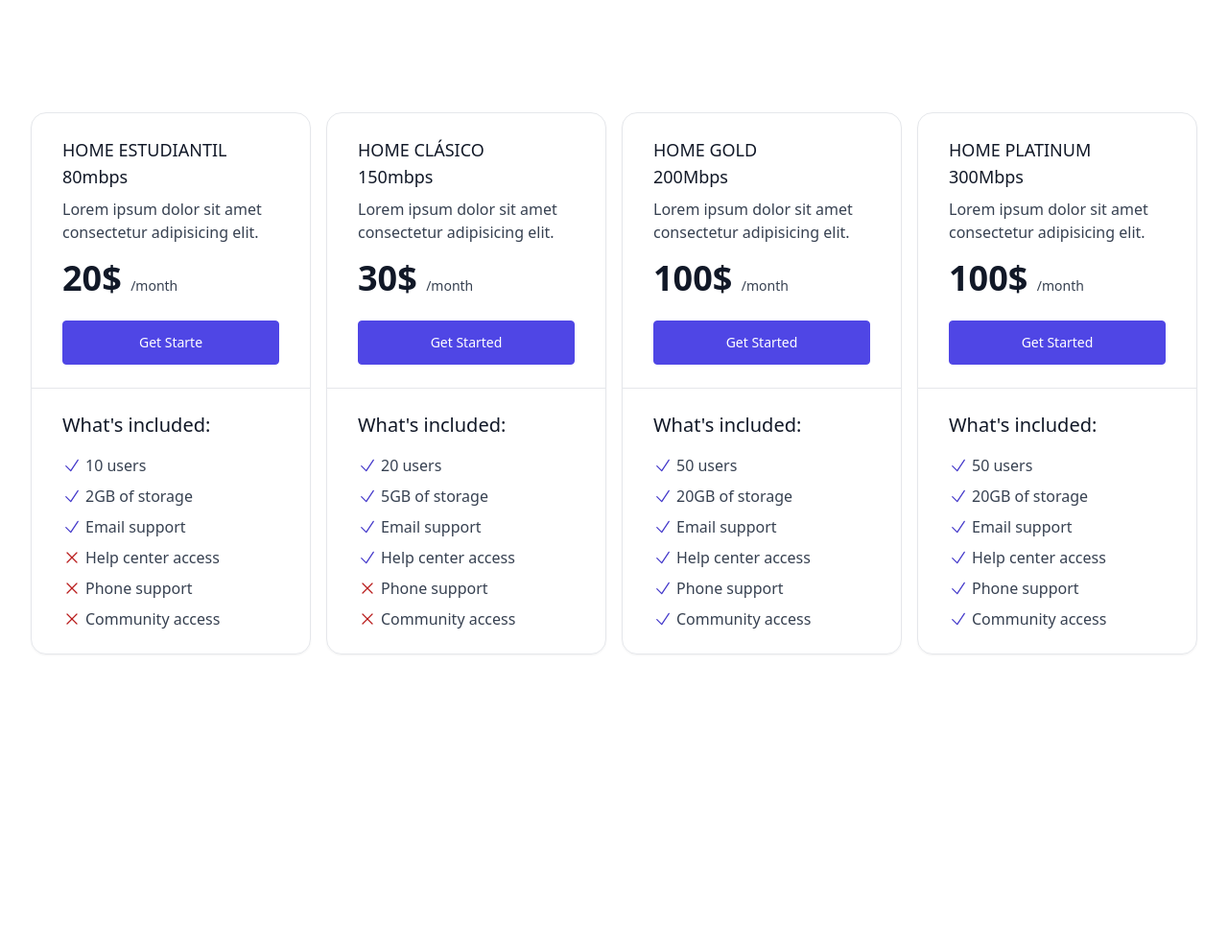
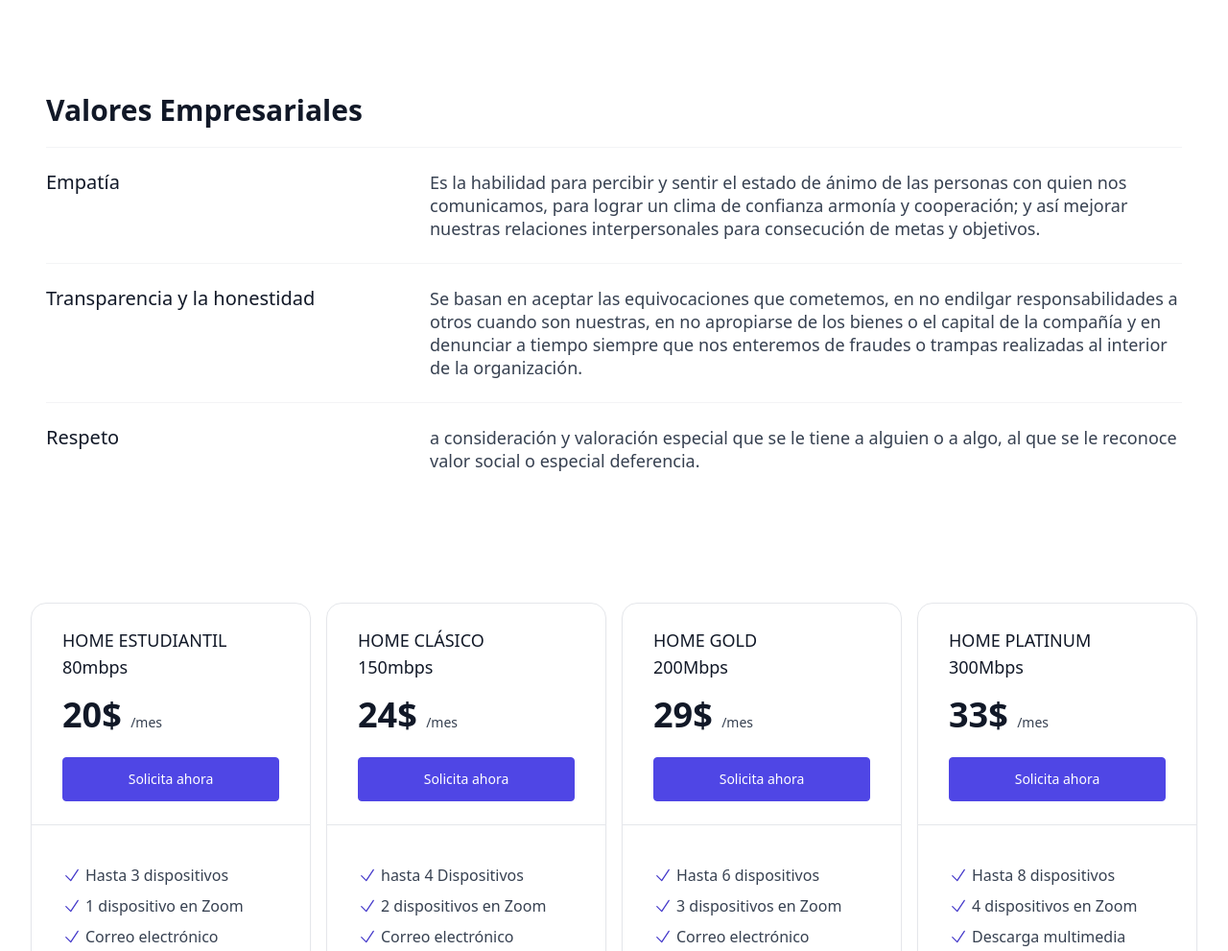
Before and after one commit to ByronVTS/Surnet-Landing-Page, an Astro site: page / in a window 1280 px wide. Shown: the part 1645-2636 px from the top of the page at 96% size. Before the commit the page ends 2391 px from the top, so only its background shows below. Built offline with nearby package versions, Linux system fonts and the light colour scheme; Astro itself is replaced by a stand-in of ours.

Commit message:
Add section Valore Empresariales

```diff
--- a/src/components/InternetPlans.astro
+++ b/src/components/InternetPlans.astro
@@ -11,7 +11,7 @@
         </h2>
 
         <p class="mt-2 text-gray-700">
-          Lorem ipsum dolor sit amet consectetur adipisicing elit.
+
         </p>
 
         <p class="mt-2 sm:mt-4">
@@ -19,19 +19,19 @@
             20$
           </strong>
 
-          <span class="text-sm font-medium text-gray-700">/month</span>
+          <span class="text-sm font-medium text-gray-700">/mes</span>
         </p>
 
         <a
           class="mt-4 block rounded border border-indigo-600 bg-indigo-600 px-12 py-3 text-center text-sm font-medium text-white hover:bg-transparent hover:text-indigo-600 focus:outline-none focus:ring active:text-indigo-500 sm:mt-6"
           href="#">
-          Get Starte
+         Solicita ahora
         </a>
       </div>
 
       <div class="p-6 sm:px-8">
         <p class="text-lg font-medium text-gray-900 sm:text-xl">
-          What's included:
+          <!-- What's included: -->
         </p>
 
         <ul class="mt-2 space-y-2 sm:mt-4">
@@ -49,7 +49,7 @@
                 d="M4.5 12.75l6 6 9-13.5"></path>
             </svg>
 
-            <span class="text-gray-700"> 10 users </span>
+            <span class="text-gray-700"> Hasta 3 dispositivos </span>
           </li>
 
           <li class="flex items-center gap-1">
@@ -66,7 +66,7 @@
                 d="M4.5 12.75l6 6 9-13.5"></path>
             </svg>
 
-            <span class="text-gray-700"> 2GB of storage </span>
+            <span class="text-gray-700"> 1 dispositivo en Zoom </span>
           </li>
 
           <li class="flex items-center gap-1">
@@ -83,7 +83,7 @@
                 d="M4.5 12.75l6 6 9-13.5"></path>
             </svg>
 
-            <span class="text-gray-700"> Email support </span>
+            <span class="text-gray-700"> Correo electrónico </span>
           </li>
 
           <li class="flex items-center gap-1">
@@ -93,14 +93,14 @@
               viewBox="0 0 24 24"
               stroke-width="1.5"
               stroke="currentColor"
-              class="size-5 text-red-700">
+              class="size-5 text-indigo-700">
               <path
                 stroke-linecap="round"
                 stroke-linejoin="round"
-                d="M6 18L18 6M6 6l12 12"></path>
+                d="M4.5 12.75l6 6 9-13.5"></path>
             </svg>
 
-            <span class="text-gray-700"> Help center access </span>
+            <span class="text-gray-700"> Aplicaciones de mensajería </span>
           </li>
 
           <li class="flex items-center gap-1">
@@ -110,17 +110,17 @@
               viewBox="0 0 24 24"
               stroke-width="1.5"
               stroke="currentColor"
-              class="size-5 text-red-700">
+              class="size-5 text-indigo-700">
               <path
                 stroke-linecap="round"
                 stroke-linejoin="round"
-                d="M6 18L18 6M6 6l12 12"></path>
+                d="M4.5 12.75l6 6 9-13.5"></path>
             </svg>
 
-            <span class="text-gray-700"> Phone support </span>
+            <span class="text-gray-700"> 1 televisor conectado </span>
           </li>
 
-          <li class="flex items-center gap-1">
+          <!-- <li class="flex items-center gap-1">
             <svg
               xmlns="http://www.w3.org/2000/svg"
               fill="none"
@@ -135,7 +135,7 @@
             </svg>
 
             <span class="text-gray-700"> Community access </span>
-          </li>
+          </li> -->
         </ul>
       </div>
     </div>
@@ -149,27 +149,27 @@
         </h2>
 
         <p class="mt-2 text-gray-700">
-          Lorem ipsum dolor sit amet consectetur adipisicing elit.
+
         </p>
 
         <p class="mt-2 sm:mt-4">
           <strong class="text-3xl font-bold text-gray-900 sm:text-4xl">
-            30$
+            24$
           </strong>
 
-          <span class="text-sm font-medium text-gray-700">/month</span>
+          <span class="text-sm font-medium text-gray-700">/mes</span>
         </p>
 
         <a
           class="mt-4 block rounded border border-indigo-600 bg-indigo-600 px-12 py-3 text-center text-sm font-medium text-white hover:bg-transparent hover:text-indigo-600 focus:outline-none focus:ring active:text-indigo-500 sm:mt-6"
           href="#">
-          Get Started
+          Solicita ahora
         </a>
       </div>
 
       <div class="p-6 sm:px-8">
         <p class="text-lg font-medium text-gray-900 sm:text-xl">
-          What's included:
+          <!-- What's included: -->
         </p>
 
         <ul class="mt-2 space-y-2 sm:mt-4">
@@ -187,7 +187,7 @@
                 d="M4.5 12.75l6 6 9-13.5"></path>
             </svg>
 
-            <span class="text-gray-700"> 20 users </span>
+            <span class="text-gray-700"> hasta 4 Dispositivos </span>
           </li>
 
           <li class="flex items-center gap-1">
@@ -204,7 +204,7 @@
                 d="M4.5 12.75l6 6 9-13.5"></path>
             </svg>
 
-            <span class="text-gray-700"> 5GB of storage </span>
+            <span class="text-gray-700"> 2 dispositivos en Zoom </span>
           </li>
 
           <li class="flex items-center gap-1">
@@ -221,7 +221,7 @@
                 d="M4.5 12.75l6 6 9-13.5"></path>
             </svg>
 
-            <span class="text-gray-700"> Email support </span>
+            <span class="text-gray-700">Correo electrónico </span>
           </li>
 
           <li class="flex items-center gap-1">
@@ -238,7 +238,7 @@
                 d="M4.5 12.75l6 6 9-13.5"></path>
             </svg>
 
-            <span class="text-gray-700"> Help center access </span>
+            <span class="text-gray-700"> Redes Sociales </span>
           </li>
 
           <li class="flex items-center gap-1">
@@ -248,17 +248,17 @@
               viewBox="0 0 24 24"
               stroke-width="1.5"
               stroke="currentColor"
-              class="size-5 text-red-700">
+              class="size-5 text-indigo-700">
               <path
                 stroke-linecap="round"
                 stroke-linejoin="round"
-                d="M6 18L18 6M6 6l12 12"></path>
+                d="M4.5 12.75l6 6 9-13.5"></path>
             </svg>
 
-            <span class="text-gray-700"> Phone support </span>
+            <span class="text-gray-700"> Netflix en calidad SD </span>
           </li>
 
-          <li class="flex items-center gap-1">
+          <!-- <li class="flex items-center gap-1">
             <svg
               xmlns="http://www.w3.org/2000/svg"
               fill="none"
@@ -273,7 +273,7 @@
             </svg>
 
             <span class="text-gray-700"> Community access </span>
-          </li>
+          </li> -->
         </ul>
       </div>
     </div>
@@ -287,27 +287,27 @@
         </h2>
 
         <p class="mt-2 text-gray-700">
-          Lorem ipsum dolor sit amet consectetur adipisicing elit.
+
         </p>
 
         <p class="mt-2 sm:mt-4">
           <strong class="text-3xl font-bold text-gray-900 sm:text-4xl">
-            100$
+            29$
           </strong>
 
-          <span class="text-sm font-medium text-gray-700">/month</span>
+          <span class="text-sm font-medium text-gray-700">/mes</span>
         </p>
 
         <a
           class="mt-4 block rounded border border-indigo-600 bg-indigo-600 px-12 py-3 text-center text-sm font-medium text-white hover:bg-transparent hover:text-indigo-600 focus:outline-none focus:ring active:text-indigo-500 sm:mt-6"
           href="#">
-          Get Started
+          Solicita ahora
         </a>
       </div>
 
       <div class="p-6 sm:px-8">
         <p class="text-lg font-medium text-gray-900 sm:text-xl">
-          What's included:
+          <!-- What's included: -->
         </p>
 
         <ul class="mt-2 space-y-2 sm:mt-4">
@@ -325,7 +325,7 @@
                 d="M4.5 12.75l6 6 9-13.5"></path>
             </svg>
 
-            <span class="text-gray-700"> 50 users </span>
+            <span class="text-gray-700"> Hasta 6 dispositivos</span>
           </li>
 
           <li class="flex items-center gap-1">
@@ -342,7 +342,7 @@
                 d="M4.5 12.75l6 6 9-13.5"></path>
             </svg>
 
-            <span class="text-gray-700"> 20GB of storage </span>
+            <span class="text-gray-700"> 3 dispositivos en Zoom </span>
           </li>
 
           <li class="flex items-center gap-1">
@@ -359,7 +359,7 @@
                 d="M4.5 12.75l6 6 9-13.5"></path>
             </svg>
 
-            <span class="text-gray-700"> Email support </span>
+            <span class="text-gray-700"> Correo electrónico</span>
           </li>
 
           <li class="flex items-center gap-1">
@@ -376,7 +376,7 @@
                 d="M4.5 12.75l6 6 9-13.5"></path>
             </svg>
 
-            <span class="text-gray-700"> Help center access </span>
+            <span class="text-gray-700"> Netflix en calidad UHD </span>
           </li>
 
           <li class="flex items-center gap-1">
@@ -393,10 +393,10 @@
                 d="M4.5 12.75l6 6 9-13.5"></path>
             </svg>
 
-            <span class="text-gray-700"> Phone support </span>
+            <span class="text-gray-700"> Videojuegos</span>
           </li>
 
-          <li class="flex items-center gap-1">
+          <!-- <li class="flex items-center gap-1">
             <svg
               xmlns="http://www.w3.org/2000/svg"
               fill="none"
@@ -411,7 +411,7 @@
             </svg>
 
             <span class="text-gray-700"> Community access </span>
-          </li>
+          </li> -->
         </ul>
       </div>
     </div>
@@ -425,27 +425,27 @@
         </h2>
 
         <p class="mt-2 text-gray-700">
-          Lorem ipsum dolor sit amet consectetur adipisicing elit.
+
         </p>
 
         <p class="mt-2 sm:mt-4">
           <strong class="text-3xl font-bold text-gray-900 sm:text-4xl">
-            100$
+            33$
           </strong>
 
-          <span class="text-sm font-medium text-gray-700">/month</span>
+          <span class="text-sm font-medium text-gray-700">/mes</span>
         </p>
 
         <a
           class="mt-4 block rounded border border-indigo-600 bg-indigo-600 px-12 py-3 text-center text-sm font-medium text-white hover:bg-transparent hover:text-indigo-600 focus:outline-none focus:ring active:text-indigo-500 sm:mt-6"
           href="#">
-          Get Started
+          Solicita ahora
         </a>
       </div>
 
       <div class="p-6 sm:px-8">
         <p class="text-lg font-medium text-gray-900 sm:text-xl">
-          What's included:
+          <!-- What's included: -->
         </p>
 
         <ul class="mt-2 space-y-2 sm:mt-4">
@@ -463,7 +463,7 @@
                 d="M4.5 12.75l6 6 9-13.5"></path>
             </svg>
 
-            <span class="text-gray-700"> 50 users </span>
+            <span class="text-gray-700"> Hasta 8 dispositivos </span>
           </li>
 
           <li class="flex items-center gap-1">
@@ -480,7 +480,7 @@
                 d="M4.5 12.75l6 6 9-13.5"></path>
             </svg>
 
-            <span class="text-gray-700"> 20GB of storage </span>
+            <span class="text-gray-700"> 4 dispositivos en Zoom </span>
           </li>
 
           <li class="flex items-center gap-1">
@@ -497,7 +497,7 @@
                 d="M4.5 12.75l6 6 9-13.5"></path>
             </svg>
 
-            <span class="text-gray-700"> Email support </span>
+            <span class="text-gray-700">Descarga multimedia </span>
           </li>
 
           <li class="flex items-center gap-1">
@@ -514,7 +514,7 @@
                 d="M4.5 12.75l6 6 9-13.5"></path>
             </svg>
 
-            <span class="text-gray-700"> Help center access </span>
+            <span class="text-gray-700"> Transmisión en vivo </span>
           </li>
 
           <li class="flex items-center gap-1">
@@ -531,7 +531,7 @@
                 d="M4.5 12.75l6 6 9-13.5"></path>
             </svg>
 
-            <span class="text-gray-700"> Phone support </span>
+            <span class="text-gray-700"> Netflix en Calidad 4K</span>
           </li>
 
           <li class="flex items-center gap-1">
@@ -548,7 +548,7 @@
                 d="M4.5 12.75l6 6 9-13.5"></path>
             </svg>
 
-            <span class="text-gray-700"> Community access </span>
+            <span class="text-gray-700"> Incluye camara de seguridad </span>
           </li>
         </ul>
       </div>
--- /dev/null
+++ b/src/components/ValoresEmpresariales.astro
@@ -0,0 +1,38 @@
+<div class="p-12">
+  <div class="px-4 sm:px-0">
+    <h3 class="text-3xl font-semibold leading-7  text-gray-900">
+      Valores Empresariales
+    </h3>
+    <!-- <p class="mt-1 max-w-2xl text-sm leading-6 text-gray-500"> -->
+      <!-- Personal details and application. -->
+    <!-- </p> -->
+  </div>
+  <div class="mt-6 border-t border-gray-100">
+    <dl class="divide-y divide-gray-100">
+      <div class="px-4 py-6 sm:grid sm:grid-cols-3 sm:gap-4 sm:px-0">
+        <dt class="text-xl font-medium leading-6 text-gray-900">
+            Empatía
+        </dt>
+        <dd class="mt-1 text-lg leading-6 text-gray-700 sm:col-span-2 sm:mt-0">
+            Es la habilidad para percibir y sentir el estado de ánimo de las personas con quien nos comunicamos, para lograr un clima de confianza armonía y cooperación; y así mejorar nuestras relaciones interpersonales para consecución de metas y objetivos.
+        </dd>
+      </div>
+      <div class="px-4 py-6 sm:grid sm:grid-cols-3 sm:gap-4 sm:px-0">
+        <dt class="text-xl font-medium leading-6 text-gray-900">
+            Transparencia y la honestidad
+        </dt>
+        <dd class="mt-1 text-lg leading-6 text-gray-700 sm:col-span-2 sm:mt-0">
+            Se basan en aceptar las equivocaciones que cometemos, en no endilgar responsabilidades a otros cuando son nuestras, en no apropiarse de los bienes o el capital de la compañía y en denunciar a tiempo siempre que nos enteremos de fraudes o trampas realizadas al interior de la organización.
+        </dd>
+      </div>
+      <div class="px-4 py-6 sm:grid sm:grid-cols-3 sm:gap-4 sm:px-0">
+        <dt class="text-xl font-medium leading-6 text-gray-900">
+            Respeto
+        </dt>
+        <dd class="mt-1 text-lg leading-6 text-gray-700 sm:col-span-2 sm:mt-0">
+            a consideración y valoración especial que se le tiene a alguien o a algo, al que se le reconoce valor social o especial deferencia.
+        </dd>
+      </div>
+    </dl>
+  </div>
+</div>
--- a/src/pages/index.astro
+++ b/src/pages/index.astro
@@ -3,6 +3,7 @@ import Hero from "../components/Hero.astro";
 import InternetPlans from "../components/InternetPlans.astro";
 import NoIva from "../components/NoIva.astro";
 import QuienesSomos from "../components/QuienesSomos.astro";
+import ValoresEmpresariales from "../components/ValoresEmpresariales.astro";
 import Layout from "../layouts/BaseLayout.astro";
 ---
 
@@ -11,6 +12,7 @@ import Layout from "../layouts/BaseLayout.astro";
     <Hero/>
     <QuienesSomos/>
     <NoIva/>
+    <ValoresEmpresariales/>
     <InternetPlans/>
   </header>
   <main>
```
